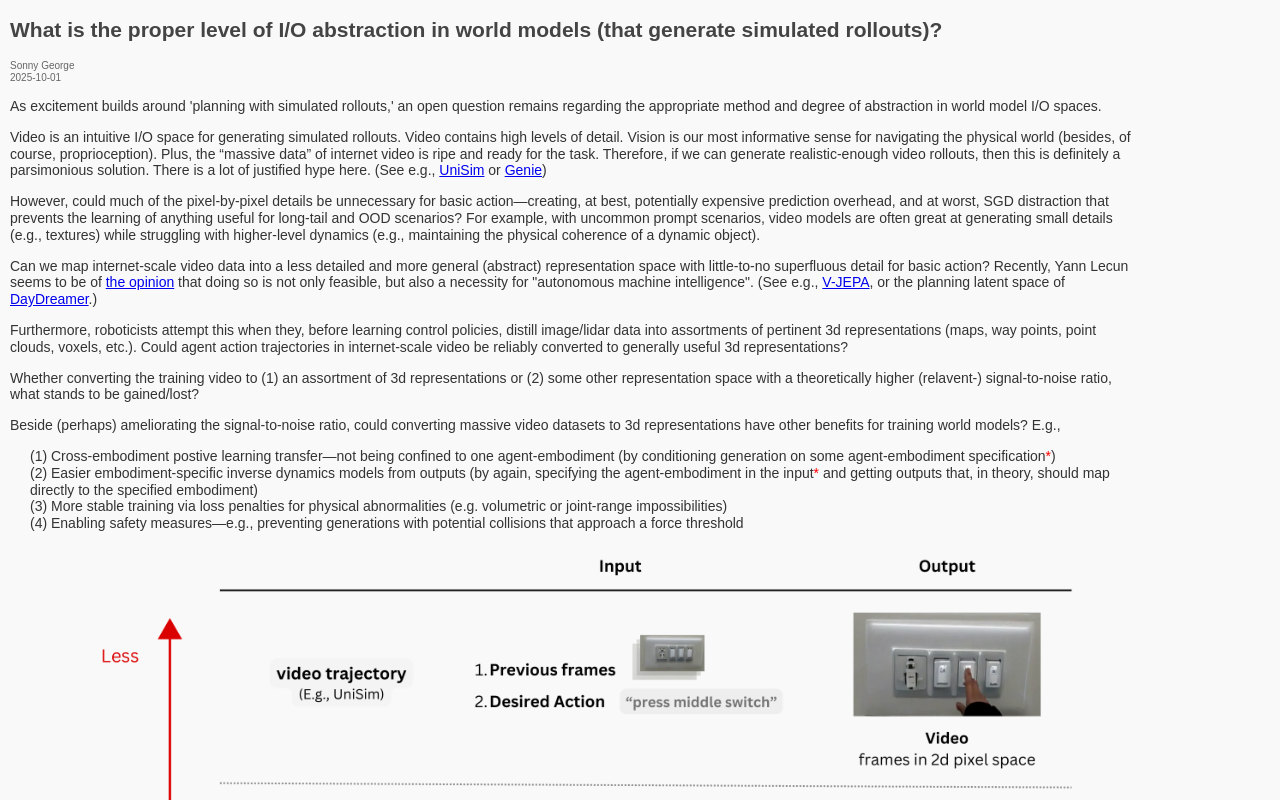
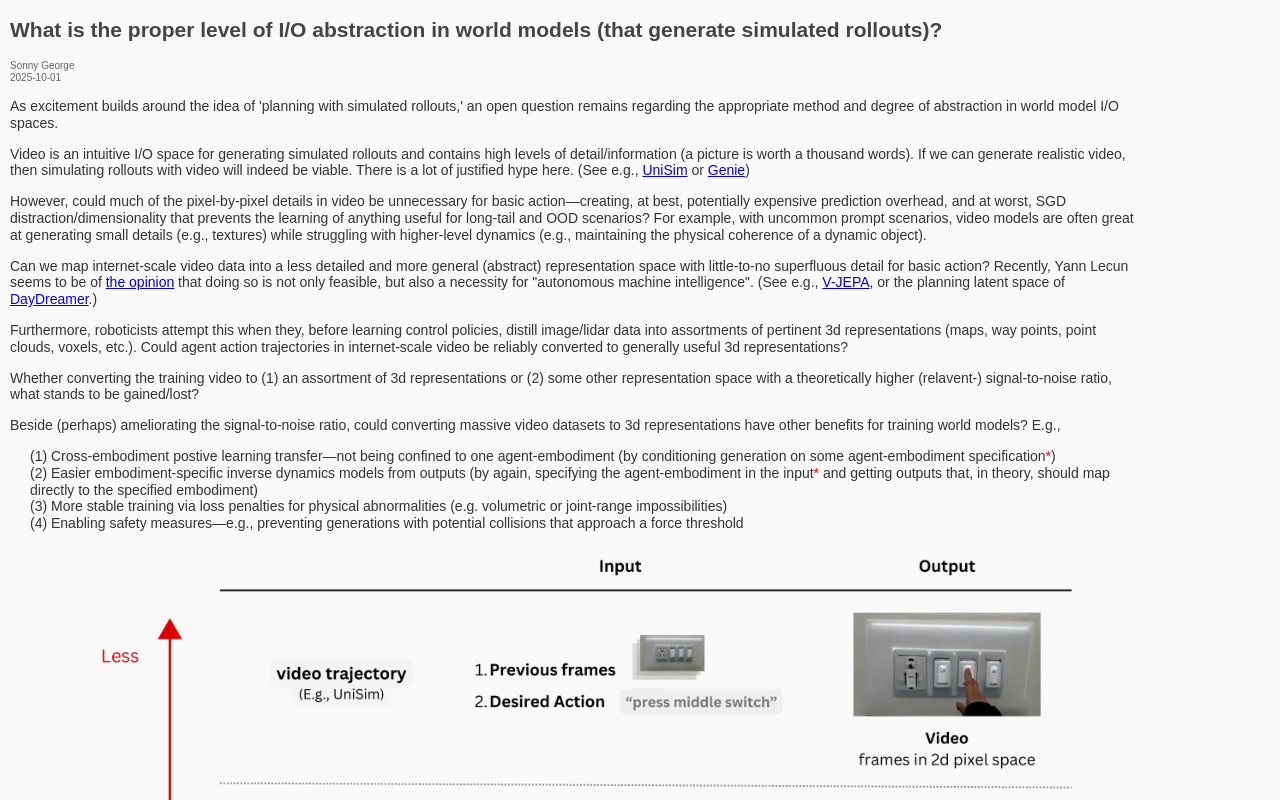
Before and after one commit to sonnygeorge/sonnygeorge.github.io, a plain HTML site: page blog/abstraction-in-world-models.html in a window 1280 px wide. Shown: the top 800 px of the page. Drawn offline with Linux system fonts and the light colour scheme.

Commit message:
Update first blog post

```diff
--- a/blog/abstraction-in-world-models.html
+++ b/blog/abstraction-in-world-models.html
@@ -33,11 +33,11 @@
         <h1>What is the proper level of I/O abstraction in world models (that generate simulated rollouts)?</h1>
         <p class="date">Sonny George<br>2025-10-01</p>
 
-        <p>As excitement builds around 'planning with simulated rollouts,' an open question remains regarding the appropriate method and degree of abstraction in world model I/O spaces.</p>
+        <p>As excitement builds around the idea of 'planning with simulated rollouts,' an open question remains regarding the appropriate method and degree of abstraction in world model I/O spaces.</p>
 
-        <p>Video is an intuitive I/O space for generating simulated rollouts. Video contains high levels of detail. Vision is our most informative sense for navigating the physical world (besides, of course, proprioception). Plus, the “massive data” of internet video is ripe and ready for the task. Therefore, if we can generate realistic-enough video rollouts, then this is definitely a parsimonious solution. There is a lot of justified hype here. (See e.g., <a href="https://universal-simulator.github.io/unisim/">UniSim</a> or <a href="https://sites.google.com/view/genie-2024/">Genie</a>)</p>
+        <p>Video is an intuitive I/O space for generating simulated rollouts and contains high levels of detail/information (a picture is worth a thousand words). If we can generate realistic video, then simulating rollouts with video will indeed be viable. There is a lot of justified hype here. (See e.g., <a href="https://universal-simulator.github.io/unisim/">UniSim</a> or <a href="https://sites.google.com/view/genie-2024/">Genie</a>)</p>
 
-        <p>However, could much of the pixel-by-pixel details be unnecessary for basic action—creating, at best, potentially expensive prediction overhead, and at worst, SGD distraction that prevents the learning of anything useful for long-tail and OOD scenarios? For example, with uncommon prompt scenarios, video models are often great at generating small details (e.g., textures) while struggling with higher-level dynamics (e.g., maintaining the physical coherence of a dynamic object).</p>
+        <p>However, could much of the pixel-by-pixel details in video be unnecessary for basic action—creating, at best, potentially expensive prediction overhead, and at worst, SGD distraction/dimensionality that prevents the learning of anything useful for long-tail and OOD scenarios? For example, with uncommon prompt scenarios, video models are often great at generating small details (e.g., textures) while struggling with higher-level dynamics (e.g., maintaining the physical coherence of a dynamic object).</p>
 
         <p>Can we map internet-scale video data into a less detailed and more general (abstract) representation space with little-to-no superfluous detail for basic action? Recently, Yann Lecun seems to be of <a href="https://openreview.net/pdf?id=BZ5a1r-kVsf">the opinion</a> that doing so is not only feasible, but also a necessity for "autonomous machine intelligence". (See e.g., <a href="https://ai.meta.com/blog/v-jepa-yann-lecun-ai-model-video-joint-embedding-predictive-architecture/">V-JEPA</a>, or the planning latent space of <a href="https://danijar.com/project/daydreamer/">DayDreamer</a>.)</p>
 
```
